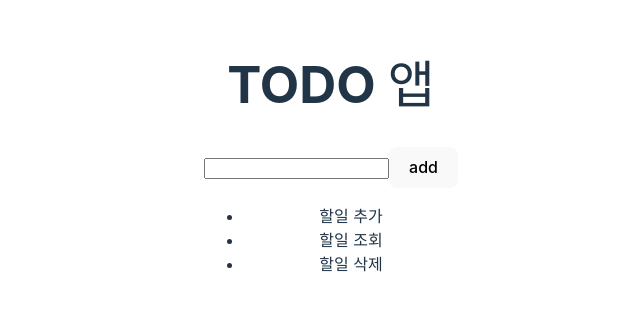
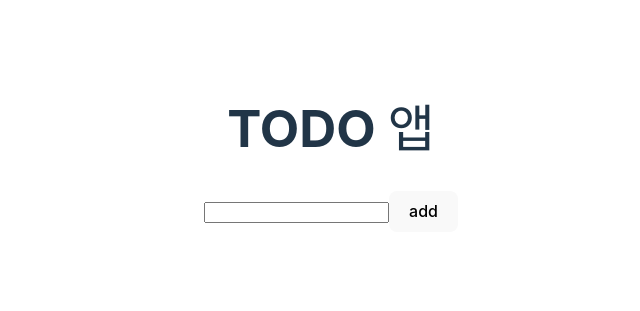
Before and after one commit to ygvbhy/vite-react, a React (Vite) app: page / in a window 1280 px wide. Shown: the part 243-554 px from the top of the page, without its empty margins (309-949 px from the left). Built offline with nearby package versions, Linux system fonts and the light colour scheme.

Commit message:
할 일 목록 화면에 표시하기

```diff
--- a/src/App.jsx
+++ b/src/App.jsx
@@ -33,9 +33,9 @@ function App() {
       </div>
       <div>
         <ul>
-          <li>할일 추가</li>
-          <li>할일 조회</li>
-          <li>할일 삭제</li>
+          {todos.map((todo, index) => {
+            return <li key={index}>{todo}</li>;
+          })}
         </ul>
       </div>
     </div>
```
